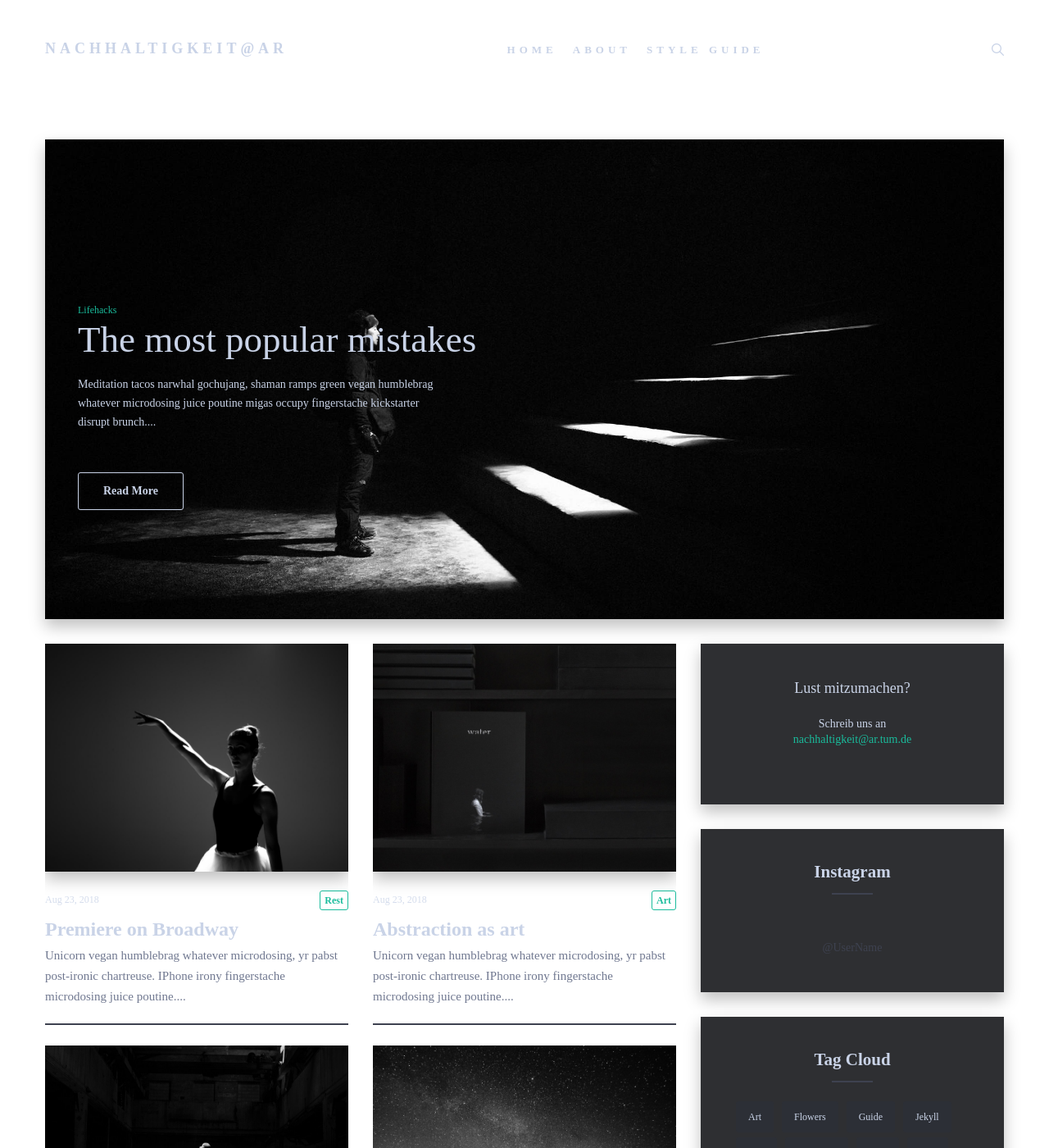
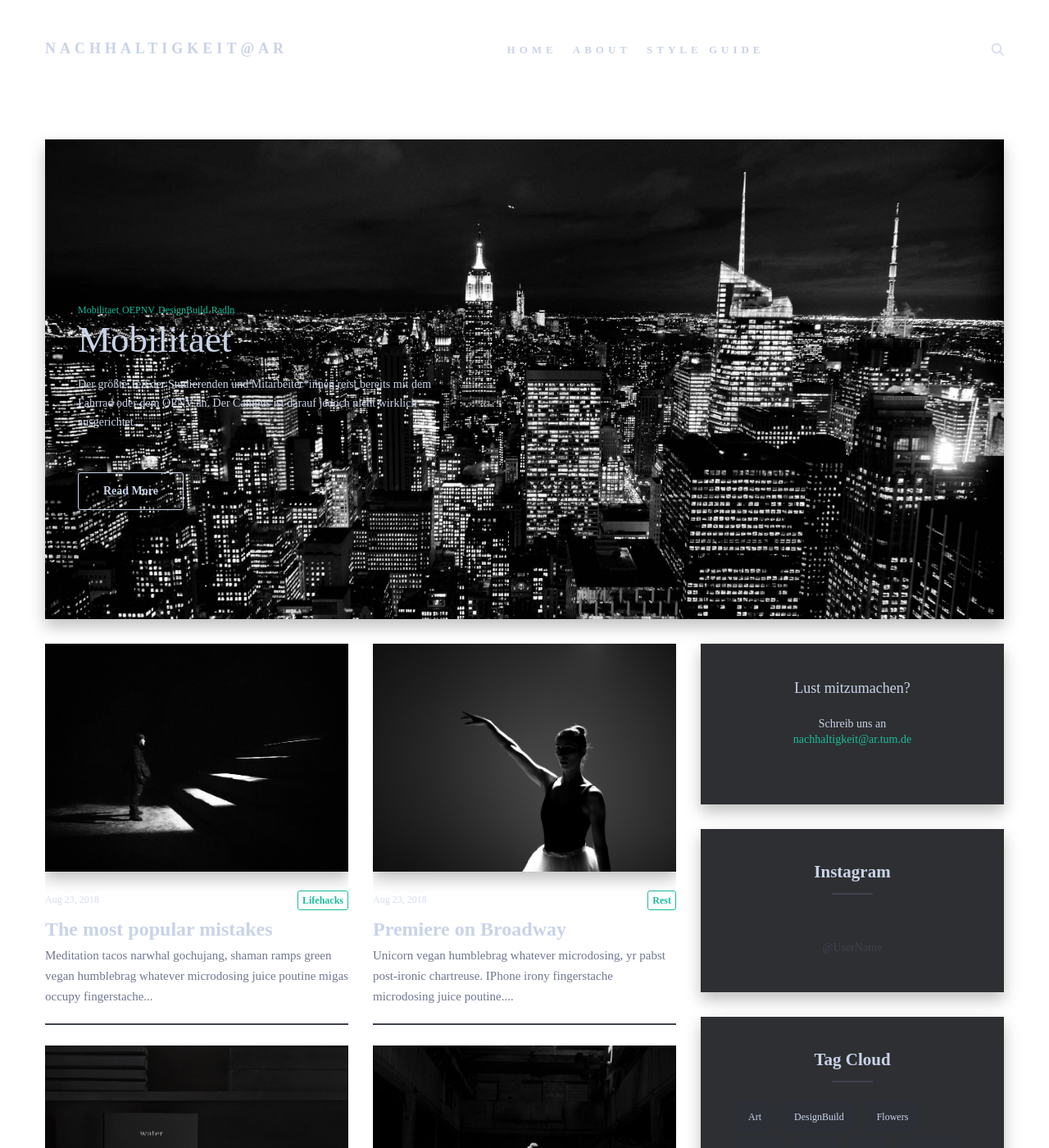
Before and after one commit to hingstarne/artumnachhaltigkeit, a Jekyll site: the page built from index.html, in a window 1280 px wide and 1400 px high. Shown: the whole window at 82% size. Built offline with Jekyll 4.4.1, drawn with Linux system fonts in a browser that asks for light colours; nearby versions of some CDN libraries; some web fonts are replaced; the list of posts is cut into pages by our own code; a file with an impossible date is left out; some of the changed text lies outside the part shown.

Commit message:
correct post mobility

```diff
--- a/_posts/2020-07-07-mobilität.markdown
+++ b/_posts/2020-07-07-mobilität.markdown
@@ -1,9 +1,9 @@
 ---
 layout: post
-title:  Mobilität
-date:   2020-0807-07 15:28:55 +0300
+title:  Mobilitaet
+date:   2020-07-07 15:28:55 +0300
 image:  02.jpg
-tags:   Mobilität ÖPNV DesignBuild Radln
+tags:   Mobilitaet OEPNV DesignBuild Radln
 ---
 Der größte Teil der Studierenden und Mitarbeiter*innen reist bereits mit dem Fahrrad oder dem ÖPNV
 an. Der Campus ist darauf jedoch nicht wirklich ausgerichtet.
```
